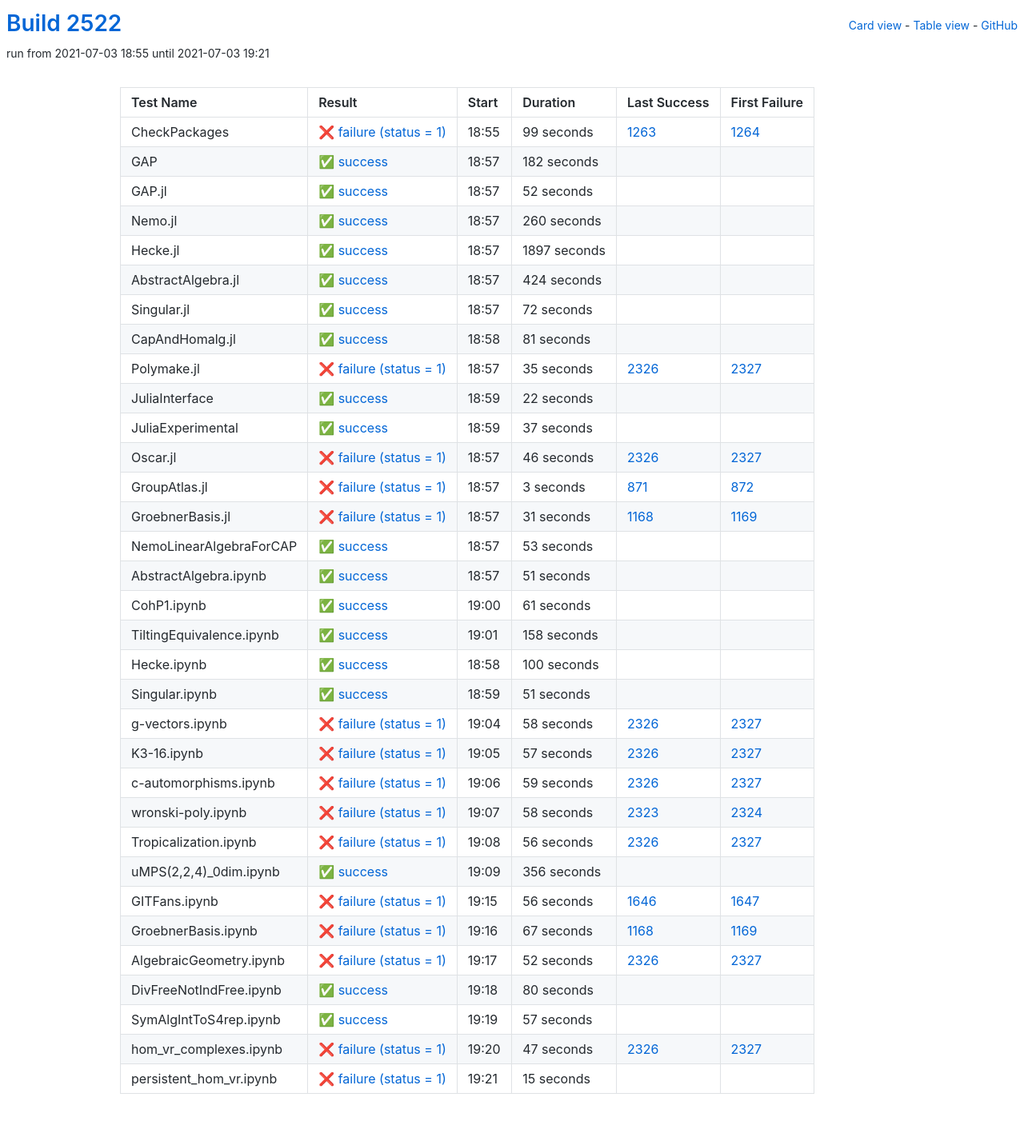
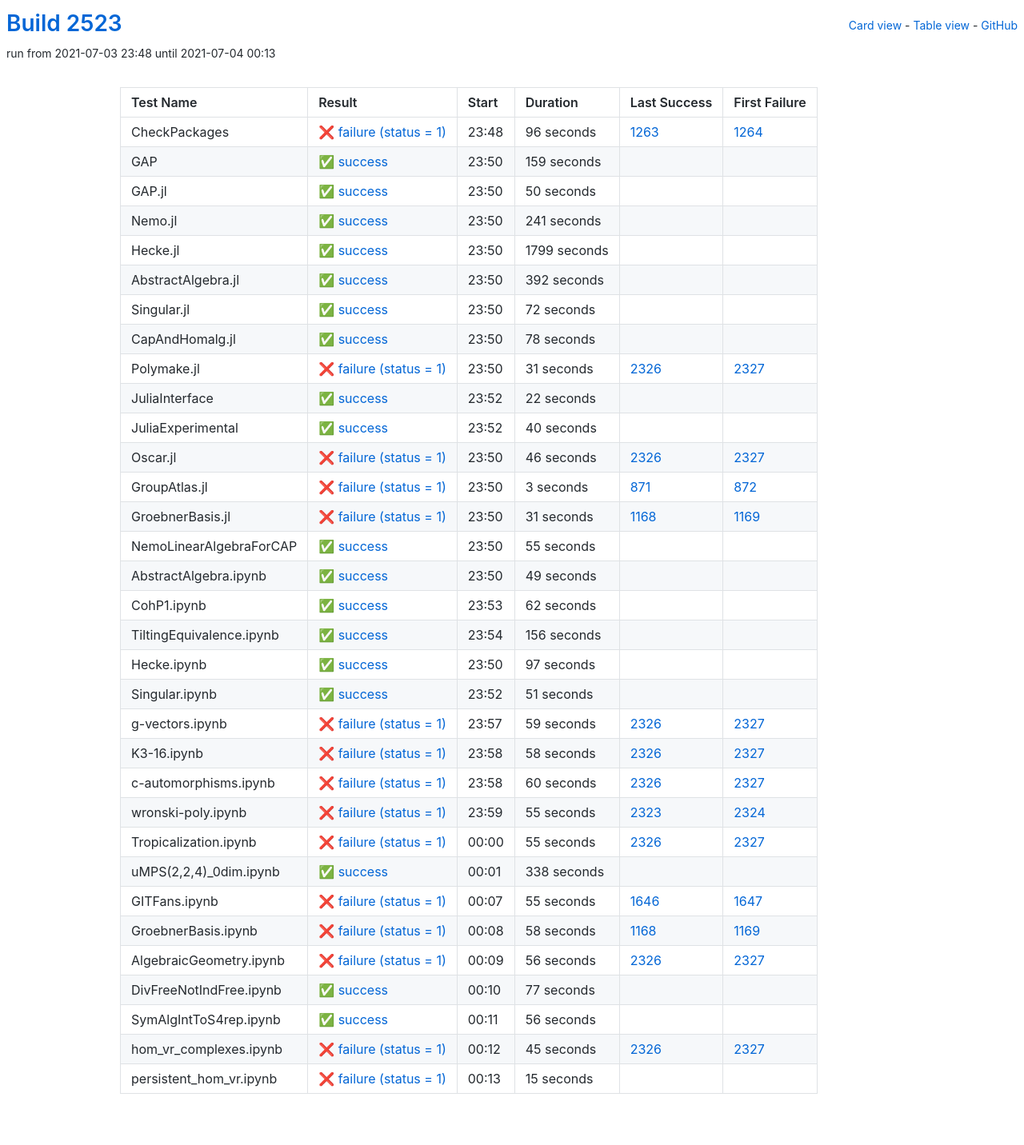
Before and after one commit to oscar-system/oscar-ci-status-stable, a Jekyll site: the page built from table.html, in a window 1280 px wide. Shown: the whole page at 80% size. Built offline with Jekyll 4.4.1, drawn with Linux system fonts in a browser that asks for light colours.

Commit message:
Build #2523

```diff
--- a/_data/ci.yml
+++ b/_data/ci.yml
@@ -1,6 +1,6 @@
 ---
-build: 2522
-build_url: https://oscarci.mathematik.uni-kl.de/job/oscar-stable/2522/
+build: 2523
+build_url: https://oscarci.mathematik.uni-kl.de/job/oscar-stable/2523/
 job: oscar-stable
 organization: oscar-system
 repo: oscar-ci-status-stable
@@ -8,80 +8,80 @@ repourl: https://github.com/oscar-system/oscar-ci-status-stable
 tests:
 - name: CheckPackages
   id: checkpackages
-  log: https://oscarci.mathematik.uni-kl.de/job/oscar-stable/2522/artifact/logs/build-2522/CheckPackages.log
-  start: 2021-07-03 18:55
+  log: https://oscarci.mathematik.uni-kl.de/job/oscar-stable/2523/artifact/logs/build-2523/CheckPackages.log
+  start: 2021-07-03 23:48
   success: false
   exitcode: 1
   status: failure
-  duration: 99
+  duration: 96
   last_success: 1263
   last_success_url: https://oscarci.mathematik.uni-kl.de/job/oscar-stable/1263/
   first_failure: 1264
   first_failure_url: https://oscarci.mathematik.uni-kl.de/job/oscar-stable/1264/
 - name: GAP
   id: gap
-  log: https://oscarci.mathematik.uni-kl.de/job/oscar-stable/2522/artifact/logs/build-2522/GAP.log
-  start: 2021-07-03 18:57
+  log: https://oscarci.mathematik.uni-kl.de/job/oscar-stable/2523/artifact/logs/build-2523/GAP.log
+  start: 2021-07-03 23:50
   success: true
   exitcode: 0
   status: success
-  duration: 182
+  duration: 159
   last_success: false
   last_success_url:
   first_failure: false
   first_failure_url:
 - name: GAP.jl
   id: gap-jl
-  log: https://oscarci.mathematik.uni-kl.de/job/oscar-stable/2522/artifact/logs/build-2522/GAP.jl.log
-  start: 2021-07-03 18:57
+  log: https://oscarci.mathematik.uni-kl.de/job/oscar-stable/2523/artifact/logs/build-2523/GAP.jl.log
+  start: 2021-07-03 23:50
   success: true
   exitcode: 0
   status: success
-  duration: 52
+  duration: 50
   last_success: false
   last_success_url:
   first_failure: false
   first_failure_url:
 - name: Nemo.jl
   id: nemo-jl
-  log: https://oscarci.mathematik.uni-kl.de/job/oscar-stable/2522/artifact/logs/build-2522/Nemo.jl.log
-  start: 2021-07-03 18:57
+  log: https://oscarci.mathematik.uni-kl.de/job/oscar-stable/2523/artifact/logs/build-2523/Nemo.jl.log
+  start: 2021-07-03 23:50
   success: true
   exitcode: 0
   status: success
-  duration: 260
+  duration: 241
   last_success: false
   last_success_url:
   first_failure: false
   first_failure_url:
 - name: Hecke.jl
   id: hecke-jl
-  log: https://oscarci.mathematik.uni-kl.de/job/oscar-stable/2522/artifact/logs/build-2522/Hecke.jl.log
-  start: 2021-07-03 18:57
+  log: https://oscarci.mathematik.uni-kl.de/job/oscar-stable/2523/artifact/logs/build-2523/Hecke.jl.log
+  start: 2021-07-03 23:50
   success: true
   exitcode: 0
   status: success
-  duration: 1897
+  duration: 1799
   last_success: false
   last_success_url:
   first_failure: false
   first_failure_url:
 - name: AbstractAlgebra.jl
   id: abstractalgebra-jl
-  log: https://oscarci.mathematik.uni-kl.de/job/oscar-stable/2522/artifact/logs/build-2522/AbstractAlgebra.jl.log
-  start: 2021-07-03 18:57
+  log: https://oscarci.mathematik.uni-kl.de/job/oscar-stable/2523/artifact/logs/build-2523/AbstractAlgebra.jl.log
+  start: 2021-07-03 23:50
   success: true
   exitcode: 0
   status: success
-  duration: 424
+  duration: 392
   last_success: false
   last_success_url:
   first_failure: false
   first_failure_url:
 - name: Singular.jl
   id: singular-jl
-  log: https://oscarci.mathematik.uni-kl.de/job/oscar-stable/2522/artifact/logs/build-2522/Singular.jl.log
-  start: 2021-07-03 18:57
+  log: https://oscarci.mathematik.uni-kl.de/job/oscar-stable/2523/artifact/logs/build-2523/Singular.jl.log
+  start: 2021-07-03 23:50
   success: true
   exitcode: 0
   status: success
@@ -92,32 +92,32 @@ tests:
   first_failure_url:
 - name: CapAndHomalg.jl
   id: capandhomalg-jl
-  log: https://oscarci.mathematik.uni-kl.de/job/oscar-stable/2522/artifact/logs/build-2522/CapAndHomalg.jl.log
-  start: 2021-07-03 18:58
+  log: https://oscarci.mathematik.uni-kl.de/job/oscar-stable/2523/artifact/logs/build-2523/CapAndHomalg.jl.log
+  start: 2021-07-03 23:50
   success: true
   exitcode: 0
   status: success
-  duration: 81
+  duration: 78
   last_success: false
   last_success_url:
   first_failure: false
   first_failure_url:
 - name: Polymake.jl
   id: polymake-jl
-  log: https://oscarci.mathematik.uni-kl.de/job/oscar-stable/2522/artifact/logs/build-2522/Polymake.jl.log
-  start: 2021-07-03 18:57
+  log: https://oscarci.mathematik.uni-kl.de/job/oscar-stable/2523/artifact/logs/build-2523/Polymake.jl.log
+  start: 2021-07-03 23:50
   success: false
   exitcode: 1
   status: failure
-  duration: 35
+  duration: 31
   last_success: 2326
   last_success_url: https://oscarci.mathematik.uni-kl.de/job/oscar-stable/2326/
   first_failure: 2327
   first_failure_url: https://oscarci.mathematik.uni-kl.de/job/oscar-stable/2327/
 - name: JuliaInterface
   id: juliainterface
-  log: https://oscarci.mathematik.uni-kl.de/job/oscar-stable/2522/artifact/logs/build-2522/JuliaInterface.log
-  start: 2021-07-03 18:59
+  log: https://oscarci.mathematik.uni-kl.de/job/oscar-stable/2523/artifact/logs/build-2523/JuliaInterface.log
+  start: 2021-07-03 23:52
   success: true
   exitcode: 0
   status: success
@@ -128,20 +128,20 @@ tests:
   first_failure_url:
 - name: JuliaExperimental
   id: juliaexperimental
-  log: https://oscarci.mathematik.uni-kl.de/job/oscar-stable/2522/artifact/logs/build-2522/JuliaExperimental.log
-  start: 2021-07-03 18:59
+  log: https://oscarci.mathematik.uni-kl.de/job/oscar-stable/2523/artifact/logs/build-2523/JuliaExperimental.log
+  start: 2021-07-03 23:52
   success: true
   exitcode: 0
   status: success
-  duration: 37
+  duration: 40
   last_success: false
   last_success_url:
   first_failure: false
   first_failure_url:
 - name: Oscar.jl
   id: oscar-jl
-  log: https://oscarci.mathematik.uni-kl.de/job/oscar-stable/2522/artifact/logs/build-2522/Oscar.jl.log
-  start: 2021-07-03 18:57
+  log: https://oscarci.mathematik.uni-kl.de/job/oscar-stable/2523/artifact/logs/build-2523/Oscar.jl.log
+  start: 2021-07-03 23:50
   success: false
   exitcode: 1
   status: failure
@@ -152,8 +152,8 @@ tests:
   first_failure_url: https://oscarci.mathematik.uni-kl.de/job/oscar-stable/2327/
 - name: GroupAtlas.jl
   id: groupatlas-jl
-  log: https://oscarci.mathematik.uni-kl.de/job/oscar-stable/2522/artifact/logs/build-2522/GroupAtlas.jl.log
-  start: 2021-07-03 18:57
+  log: https://oscarci.mathematik.uni-kl.de/job/oscar-stable/2523/artifact/logs/build-2523/GroupAtlas.jl.log
+  start: 2021-07-03 23:50
   success: false
   exitcode: 1
   status: failure
@@ -164,8 +164,8 @@ tests:
   first_failure_url: https://oscarci.mathematik.uni-kl.de/job/oscar-stable/872/
 - name: GroebnerBasis.jl
   id: groebnerbasis-jl
-  log: https://oscarci.mathematik.uni-kl.de/job/oscar-stable/2522/artifact/logs/build-2522/GroebnerBasis.jl.log
-  start: 2021-07-03 18:57
+  log: https://oscarci.mathematik.uni-kl.de/job/oscar-stable/2523/artifact/logs/build-2523/GroebnerBasis.jl.log
+  start: 2021-07-03 23:50
   success: false
   exitcode: 1
   status: failure
@@ -176,68 +176,68 @@ tests:
   first_failure_url: https://oscarci.mathematik.uni-kl.de/job/oscar-stable/1169/
 - name: NemoLinearAlgebraForCAP
   id: nemolinearalgebraforcap
-  log: https://oscarci.mathematik.uni-kl.de/job/oscar-stable/2522/artifact/logs/build-2522/NemoLinearAlgebraForCAP.log
-  start: 2021-07-03 18:57
+  log: https://oscarci.mathematik.uni-kl.de/job/oscar-stable/2523/artifact/logs/build-2523/NemoLinearAlgebraForCAP.log
+  start: 2021-07-03 23:50
   success: true
   exitcode: 0
   status: success
-  duration: 53
+  duration: 55
   last_success: false
   last_success_url:
   first_failure: false
   first_failure_url:
 - name: AbstractAlgebra.ipynb
   id: abstractalgebra-ipynb
-  log: https://oscarci.mathematik.uni-kl.de/job/oscar-stable/2522/artifact/logs/build-2522/AbstractAlgebra.ipynb.log
-  start: 2021-07-03 18:57
+  log: https://oscarci.mathematik.uni-kl.de/job/oscar-stable/2523/artifact/logs/build-2523/AbstractAlgebra.ipynb.log
+  start: 2021-07-03 23:50
   success: true
   exitcode: 0
   status: success
-  duration: 51
+  duration: 49
   last_success: false
   last_success_url:
   first_failure: false
   first_failure_url:
 - name: CohP1.ipynb
   id: cohp1-ipynb
-  log: https://oscarci.mathematik.uni-kl.de/job/oscar-stable/2522/artifact/logs/build-2522/CohP1.ipynb.log
-  start: 2021-07-03 19:00
+  log: https://oscarci.mathematik.uni-kl.de/job/oscar-stable/2523/artifact/logs/build-2523/CohP1.ipynb.log
+  start: 2021-07-03 23:53
   success: true
   exitcode: 0
   status: success
-  duration: 61
+  duration: 62
   last_success: false
   last_success_url:
   first_failure: false
   first_failure_url:
 - name: TiltingEquivalence.ipynb
   id: tiltingequivalence-ipynb
-  log: https://oscarci.mathematik.uni-kl.de/job/oscar-stable/2522/artifact/logs/build-2522/TiltingEquivalence.ipynb.log
-  start: 2021-07-03 19:01
+  log: https://oscarci.mathematik.uni-kl.de/job/oscar-stable/2523/artifact/logs/build-2523/TiltingEquivalence.ipynb.log
+  start: 2021-07-03 23:54
   success: true
   exitcode: 0
   status: success
-  duration: 158
+  duration: 156
   last_success: false
   last_success_url:
   first_failure: false
   first_failure_url:
 - name: Hecke.ipynb
   id: hecke-ipynb
-  log: https://oscarci.mathematik.uni-kl.de/job/oscar-stable/2522/artifact/logs/build-2522/Hecke.ipynb.log
-  start: 2021-07-03 18:58
+  log: https://oscarci.mathematik.uni-kl.de/job/oscar-stable/2523/artifact/logs/build-2523/Hecke.ipynb.log
+  start: 2021-07-03 23:50
   success: true
   exitcode: 0
   status: success
-  duration: 100
+  duration: 97
   last_success: false
   last_success_url:
   first_failure: false
   first_failure_url:
 - name: Singular.ipynb
   id: singular-ipynb
-  log: https://oscarci.mathematik.uni-kl.de/job/oscar-stable/2522/artifact/logs/build-2522/Singular.ipynb.log
-  start: 2021-07-03 18:59
+  log: https://oscarci.mathematik.uni-kl.de/job/oscar-stable/2523/artifact/logs/build-2523/Singular.ipynb.log
+  start: 2021-07-03 23:52
   success: true
   exitcode: 0
   status: success
@@ -248,8 +248,20 @@ tests:
   first_failure_url:
 - name: g-vectors.ipynb
   id: g-vectors-ipynb
-  log: https://oscarci.mathematik.uni-kl.de/job/oscar-stable/2522/artifact/logs/build-2522/g-vectors.ipynb.log
-  start: 2021-07-03 19:04
+  log: https://oscarci.mathematik.uni-kl.de/job/oscar-stable/2523/artifact/logs/build-2523/g-vectors.ipynb.log
+  start: 2021-07-03 23:57
+  success: false
+  exitcode: 1
+  status: failure
+  duration: 59
+  last_success: 2326
+  last_success_url: https://oscarci.mathematik.uni-kl.de/job/oscar-stable/2326/
+  first_failure: 2327
+  first_failure_url: https://oscarci.mathematik.uni-kl.de/job/oscar-stable/2327/
+- name: K3-16.ipynb
+  id: k3-16-ipynb
+  log: https://oscarci.mathematik.uni-kl.de/job/oscar-stable/2523/artifact/logs/build-2523/K3-16.ipynb.log
+  start: 2021-07-03 23:58
   success: false
   exitcode: 1
   status: failure
@@ -258,46 +270,82 @@ tests:
   last_success_url: https://oscarci.mathematik.uni-kl.de/job/oscar-stable/2326/
   first_failure: 2327
   first_failure_url: https://oscarci.mathematik.uni-kl.de/job/oscar-stable/2327/
-- name: K3-16.ipynb
-  id: k3-16-ipynb
-  log: https://oscarci.mathematik.uni-kl.de/job/oscar-stable/2522/artifact/logs/build-2522/K3-16.ipynb.log
-  start: 2021-07-03 19:05
+- name: c-automorphisms.ipynb
+  id: c-automorphisms-ipynb
+  log: https://oscarci.mathematik.uni-kl.de/job/oscar-stable/2523/artifact/logs/build-2523/c-automorphisms.ipynb.log
+  start: 2021-07-03 23:58
   success: false
   exitcode: 1
   status: failure
-  duration: 57
-  last_success: 2326
-  last_success_url: https://oscarci.mathematik.uni-kl.de/job/oscar-stable/2326/
-  first_failure: 2327
-  first_failure_url: https://oscarci.mathematik.uni-kl.de/job/oscar-stable/2327/
-- name: c-automorphisms.ipynb
-  id: c-automorphisms-ipynb
-  log: https://oscarci.mathematik.uni-kl.de/job/oscar-stable/2522/artifact/logs/build-2522/c-automorphisms.ipynb.log
-  start: 2021-07-03 19:06
-  success: false
-  exitcode: 1
-  status: failure
-  duration: 59
+  duration: 60
   last_success: 2326
   last_success_url: https://oscarci.mathematik.uni-kl.de/job/oscar-stable/2326/
   first_failure: 2327
   first_failure_url: https://oscarci.mathematik.uni-kl.de/job/oscar-stable/2327/
 - name: wronski-poly.ipynb
   id: wronski-poly-ipynb
-  log: https://oscarci.mathematik.uni-kl.de/job/oscar-stable/2522/artifact/logs/build-2522/wronski-poly.ipynb.log
-  start: 2021-07-03 19:07
+  log: https://oscarci.mathematik.uni-kl.de/job/oscar-stable/2523/artifact/logs/build-2523/wronski-poly.ipynb.log
+  start: 2021-07-03 23:59
   success: false
   exitcode: 1
   status: failure
-  duration: 58
+  duration: 55
   last_success: 2323
   last_success_url: https://oscarci.mathematik.uni-kl.de/job/oscar-stable/2323/
   first_failure: 2324
   first_failure_url: https://oscarci.mathematik.uni-kl.de/job/oscar-stable/2324/
 - name: Tropicalization.ipynb
   id: tropicalization-ipynb
-  log: https://oscarci.mathematik.uni-kl.de/job/oscar-stable/2522/artifact/logs/build-2522/Tropicalization.ipynb.log
-  start: 2021-07-03 19:08
+  log: https://oscarci.mathematik.uni-kl.de/job/oscar-stable/2523/artifact/logs/build-2523/Tropicalization.ipynb.log
+  start: 2021-07-04 00:00
+  success: false
+  exitcode: 1
+  status: failure
+  duration: 55
+  last_success: 2326
+  last_success_url: https://oscarci.mathematik.uni-kl.de/job/oscar-stable/2326/
+  first_failure: 2327
+  first_failure_url: https://oscarci.mathematik.uni-kl.de/job/oscar-stable/2327/
+- name: uMPS(2,2,4)_0dim.ipynb
+  id: umps-2-2-4-0dim-ipynb
+  log: https://oscarci.mathematik.uni-kl.de/job/oscar-stable/2523/artifact/logs/build-2523/uMPS-2-2-4-_0dim.ipynb.log
+  start: 2021-07-04 00:01
+  success: true
+  exitcode: 0
+  status: success
+  duration: 338
+  last_success: false
+  last_success_url:
+  first_failure: false
+  first_failure_url:
+- name: GITFans.ipynb
+  id: gitfans-ipynb
+  log: https://oscarci.mathematik.uni-kl.de/job/oscar-stable/2523/artifact/logs/build-2523/GITFans.ipynb.log
+  start: 2021-07-04 00:07
+  success: false
+  exitcode: 1
+  status: failure
+  duration: 55
+  last_success: 1646
+  last_success_url: https://oscarci.mathematik.uni-kl.de/job/oscar-stable/1646/
+  first_failure: 1647
+  first_failure_url: https://oscarci.mathematik.uni-kl.de/job/oscar-stable/1647/
+- name: GroebnerBasis.ipynb
+  id: groebnerbasis-ipynb
+  log: https://oscarci.mathematik.uni-kl.de/job/oscar-stable/2523/artifact/logs/build-2523/GroebnerBasis.ipynb.log
+  start: 2021-07-04 00:08
+  success: false
+  exitcode: 1
+  status: failure
+  duration: 58
+  last_success: 1168
+  last_success_url: https://oscarci.mathematik.uni-kl.de/job/oscar-stable/1168/
+  first_failure: 1169
+  first_failure_url: https://oscarci.mathematik.uni-kl.de/job/oscar-stable/1169/
+- name: AlgebraicGeometry.ipynb
+  id: algebraicgeometry-ipynb
+  log: https://oscarci.mathematik.uni-kl.de/job/oscar-stable/2523/artifact/logs/build-2523/AlgebraicGeometry.ipynb.log
+  start: 2021-07-04 00:09
   success: false
   exitcode: 1
   status: failure
@@ -306,94 +354,46 @@ tests:
   last_success_url: https://oscarci.mathematik.uni-kl.de/job/oscar-stable/2326/
   first_failure: 2327
   first_failure_url: https://oscarci.mathematik.uni-kl.de/job/oscar-stable/2327/
-- name: uMPS(2,2,4)_0dim.ipynb
-  id: umps-2-2-4-0dim-ipynb
-  log: https://oscarci.mathematik.uni-kl.de/job/oscar-stable/2522/artifact/logs/build-2522/uMPS-2-2-4-_0dim.ipynb.log
-  start: 2021-07-03 19:09
+- name: DivFreeNotIndFree.ipynb
+  id: divfreenotindfree-ipynb
+  log: https://oscarci.mathematik.uni-kl.de/job/oscar-stable/2523/artifact/logs/build-2523/DivFreeNotIndFree.ipynb.log
+  start: 2021-07-04 00:10
   success: true
   exitcode: 0
   status: success
-  duration: 356
-  last_success: false
-  last_success_url:
-  first_failure: false
-  first_failure_url:
-- name: GITFans.ipynb
-  id: gitfans-ipynb
-  log: https://oscarci.mathematik.uni-kl.de/job/oscar-stable/2522/artifact/logs/build-2522/GITFans.ipynb.log
-  start: 2021-07-03 19:15
-  success: false
-  exitcode: 1
-  status: failure
-  duration: 56
-  last_success: 1646
-  last_success_url: https://oscarci.mathematik.uni-kl.de/job/oscar-stable/1646/
-  first_failure: 1647
-  first_failure_url: https://oscarci.mathematik.uni-kl.de/job/oscar-stable/1647/
-- name: GroebnerBasis.ipynb
-  id: groebnerbasis-ipynb
-  log: https://oscarci.mathematik.uni-kl.de/job/oscar-stable/2522/artifact/logs/build-2522/GroebnerBasis.ipynb.log
-  start: 2021-07-03 19:16
-  success: false
-  exitcode: 1
-  status: failure
-  duration: 67
-  last_success: 1168
-  last_success_url: https://oscarci.mathematik.uni-kl.de/job/oscar-stable/1168/
-  first_failure: 1169
-  first_failure_url: https://oscarci.mathematik.uni-kl.de/job/oscar-stable/1169/
-- name: AlgebraicGeometry.ipynb
-  id: algebraicgeometry-ipynb
-  log: https://oscarci.mathematik.uni-kl.de/job/oscar-stable/2522/artifact/logs/build-2522/AlgebraicGeometry.ipynb.log
-  start: 2021-07-03 19:17
-  success: false
-  exitcode: 1
-  status: failure
-  duration: 52
-  last_success: 2326
-  last_success_url: https://oscarci.mathematik.uni-kl.de/job/oscar-stable/2326/
-  first_failure: 2327
-  first_failure_url: https://oscarci.mathematik.uni-kl.de/job/oscar-stable/2327/
-- name: DivFreeNotIndFree.ipynb
-  id: divfreenotindfree-ipynb
-  log: https://oscarci.mathematik.uni-kl.de/job/oscar-stable/2522/artifact/logs/build-2522/DivFreeNotIndFree.ipynb.log
-  start: 2021-07-03 19:18
-  success: true
-  exitcode: 0
-  status: success
-  duration: 80
+  duration: 77
   last_success: false
   last_success_url:
   first_failure: false
   first_failure_url:
 - name: SymAlgIntToS4rep.ipynb
   id: symalginttos4rep-ipynb
-  log: https://oscarci.mathematik.uni-kl.de/job/oscar-stable/2522/artifact/logs/build-2522/SymAlgIntToS4rep.ipynb.log
-  start: 2021-07-03 19:19
+  log: https://oscarci.mathematik.uni-kl.de/job/oscar-stable/2523/artifact/logs/build-2523/SymAlgIntToS4rep.ipynb.log
+  start: 2021-07-04 00:11
   success: true
   exitcode: 0
   status: success
-  duration: 57
+  duration: 56
   last_success: false
   last_success_url:
   first_failure: false
   first_failure_url:
 - name: hom_vr_complexes.ipynb
   id: hom-vr-complexes-ipynb
-  log: https://oscarci.mathematik.uni-kl.de/job/oscar-stable/2522/artifact/logs/build-2522/hom_vr_complexes.ipynb.log
-  start: 2021-07-03 19:20
+  log: https://oscarci.mathematik.uni-kl.de/job/oscar-stable/2523/artifact/logs/build-2523/hom_vr_complexes.ipynb.log
+  start: 2021-07-04 00:12
   success: false
   exitcode: 1
   status: failure
-  duration: 47
+  duration: 45
   last_success: 2326
   last_success_url: https://oscarci.mathematik.uni-kl.de/job/oscar-stable/2326/
   first_failure: 2327
   first_failure_url: https://oscarci.mathematik.uni-kl.de/job/oscar-stable/2327/
 - name: persistent_hom_vr.ipynb
   id: persistent-hom-vr-ipynb
-  log: https://oscarci.mathematik.uni-kl.de/job/oscar-stable/2522/artifact/logs/build-2522/persistent_hom_vr.ipynb.log
-  start: 2021-07-03 19:21
+  log: https://oscarci.mathematik.uni-kl.de/job/oscar-stable/2523/artifact/logs/build-2523/persistent_hom_vr.ipynb.log
+  start: 2021-07-04 00:13
   success: false
   exitcode: 1
   status: failure
```
Also changed, not shown: README.md.
